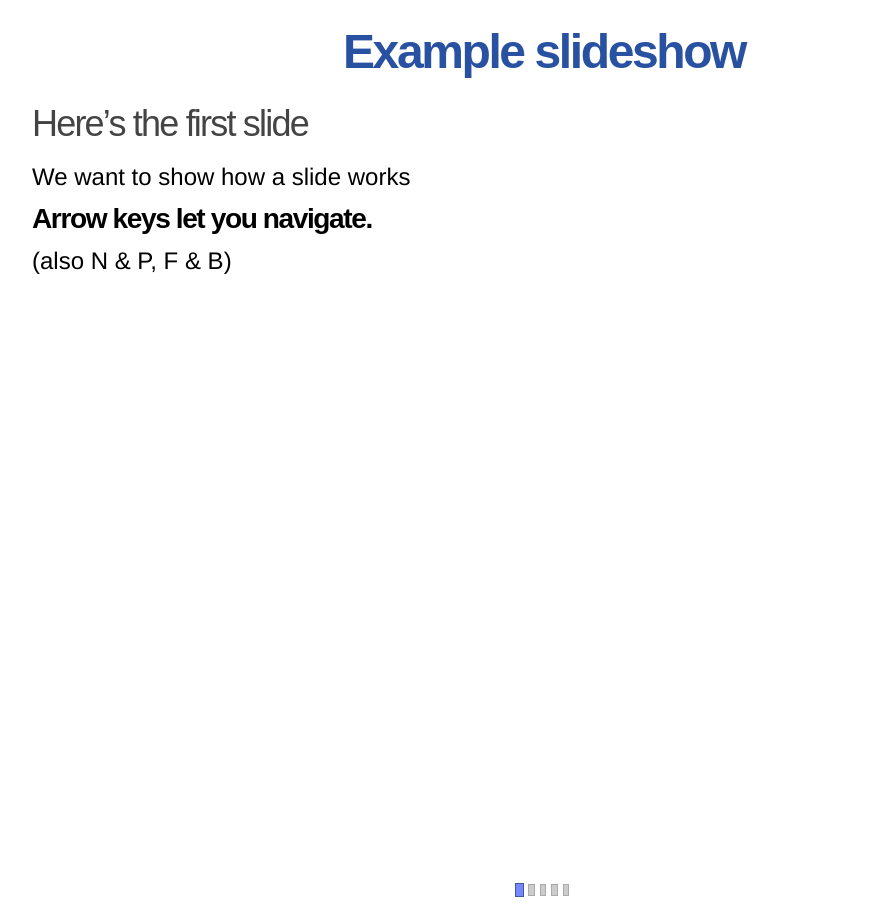
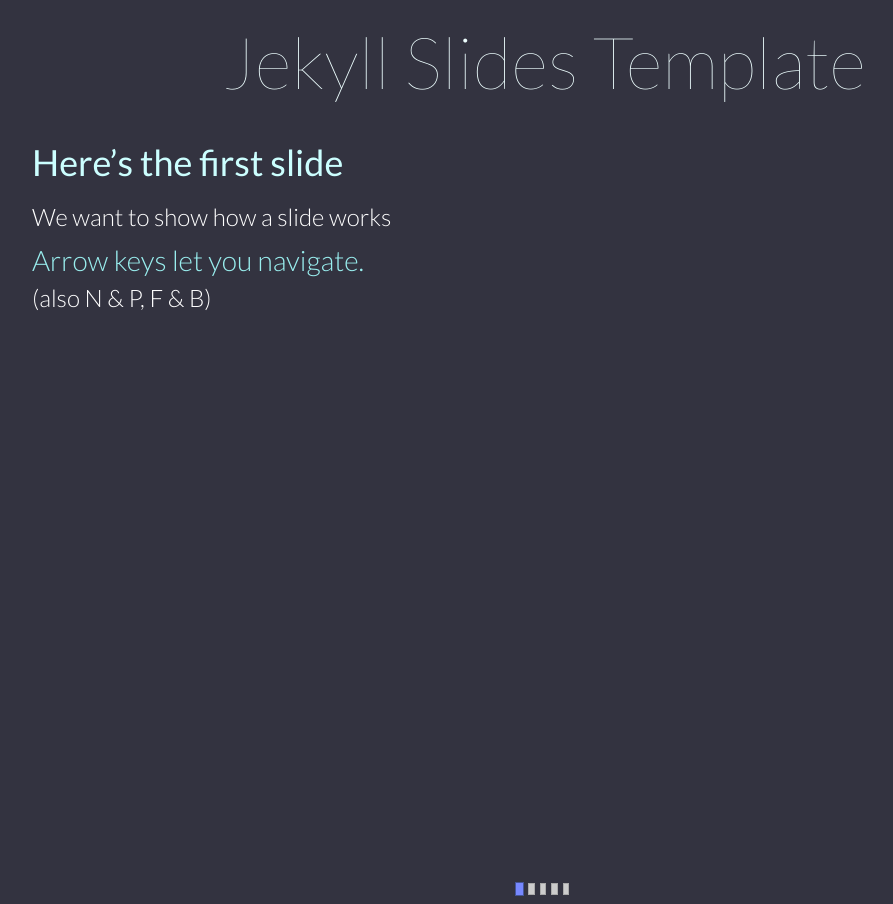
Before and after one commit to adparadise/jekyll-slides-template, a Jekyll site: the page built from index.md, in a window 1280 px wide. Shown: the whole page, without its empty margins (96-989 px from the left). Built offline with Jekyll 4.4.1, drawn with Linux system fonts in a browser that asks for light colours; Markdown is read by kramdown in place of the engine named in the settings.

Commit message:
switch to a cool, dark color scheme with a variable-weight font

```diff
--- a/_layouts/slides.html
+++ b/_layouts/slides.html
@@ -2,8 +2,9 @@
 <html xmlns="http://www.w3.org/1999/xhtml" xml:lang="en" lang="en-us">
   <head>
     <meta http-equiv="Content-Type" content="text/html; charset=utf-8">
+    <link href="css/slides.css" rel="stylesheet"/>
     <link href="css/style.css" rel="stylesheet"/>
-    <link href="css/slides.css" rel="stylesheet"/>
+    <title>{{ page.title }}</title>
   </head>
   <body>
     <div class="slides">
--- a/css/slides.css
+++ b/css/slides.css
@@ -23,11 +23,7 @@ body {
     margin: auto;
 }
 
-h1, h2, h3, h4 {
-    font-family: arial, sans;
-}
-h1 { text-align: center; color: #2851a2; }
-h2 { font-weight: normal; color: #444; }
+h1 { text-align: center; }
 p { margin: .5em 0em; }
 ul { padding: 0em 1em; margin: .5em 0em; }
 li { list-style-type: none; padding: .1em 0em; }
--- a/css/style.css
+++ b/css/style.css
@@ -1,20 +1,58 @@
+
 
 @font-face {
-    font-family: 'DroidSansBold';
-    src: url('DroidSans-Bold-webfont.eot');
-    src: url('DroidSans-Bold-webfont.eot?#iefix') format('embedded-opentype'),
-         url('DroidSans-Bold-webfont.woff') format('woff'),
-         url('DroidSans-Bold-webfont.ttf') format('truetype'),
-         url('DroidSans-Bold-webfont.svg#DroidSansBold') format('svg');
+    font-family: 'LatoHairline';
+    src: url('fonts/Lato-Hairline.ttf') format(truetype);
     font-weight: normal;
     font-style: normal;
 }
 
-body { font-size: 12px; font-family: helvetica, arial, sans-serif; }
+@font-face {
+    font-family: 'LatoLight';
+    src: url('fonts/Lato-Light.ttf') format(truetype);
+    font-weight: normal;
+    font-style: normal;
+}
+
+@font-face {
+    font-family: 'LatoRegular';
+    src: url('fonts/Lato-Regular.ttf') format(truetype);
+    font-weight: normal;
+    font-style: normal;
+}
+
+@font-face {
+    font-family: 'LatoBold';
+    src: url('fonts/Lato-Bold.ttf') format(truetype);
+    font-weight: normal;
+    font-style: normal;
+}
+
+@font-face {
+    font-family: 'LatoBlack';
+    src: url('fonts/Lato-Black.ttf') format(truetype);
+    font-weight: normal;
+    font-style: normal;
+}
+
+
+
+/* Colors */
+body { background: #333340; }
+h1 { color: #eff; }
+h2 { color: #cff; }
+h3 { color: #9ee; }
+p, li { color: #fff; }
+
+/* Typography */
+h1 { font-family: 'LatoHairline', helvetica, arial, sans-serif; font-weight: normal; font-size: 3em;}
+h2 { font-family: 'LatoRegular', helvetica, arial, sans-serif; font-weight: normal; }
+h3, h4, h5 { font-family: 'LatoLight', helvetica, arial, sans-serif; font-weight: normal; }
+p, li { font-family: 'LatoLight', helvetica, arial, sans-serif; font-weight: normal; }
+
+/* Spacing */
 body > div { width: 90%; margin: 0em auto; }
-h1, h2, h3, h4, h5 { font-family: 'DroidSansBold', helvetica, arial, sans-serif; letter-spacing: -0.05em;}
-h1 { margin: 1em 0em .25em 0em; }
+h1 { margin: 0.25em 0em; }
 h2 { margin: 1em 0em .5em 0em; }
 h3, h4 { margin: 0em; }
-h2 { color: #347; }
 p { margin-top: .25em; }
--- a/index.md
+++ b/index.md
@@ -1,6 +1,6 @@
 ---
 layout: slides
-title: Example slideshow
+title: Jekyll Slides Template
 ---
 <!-- This space is intentionally left blank -->
 ---
```
Also changed, not shown: css/fonts/Lato-Black.ttf (added), css/fonts/Lato-Bold.ttf (added), css/fonts/Lato-Hairline.ttf (added), css/fonts/Lato-Light.ttf (added), css/fonts/Lato-Regular.ttf (added).
